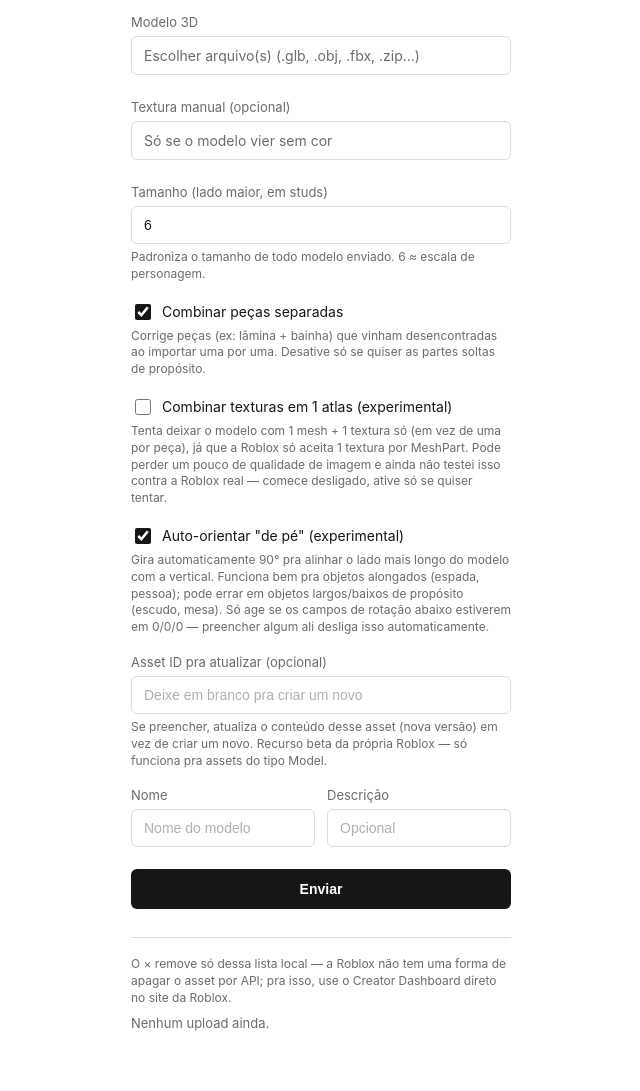
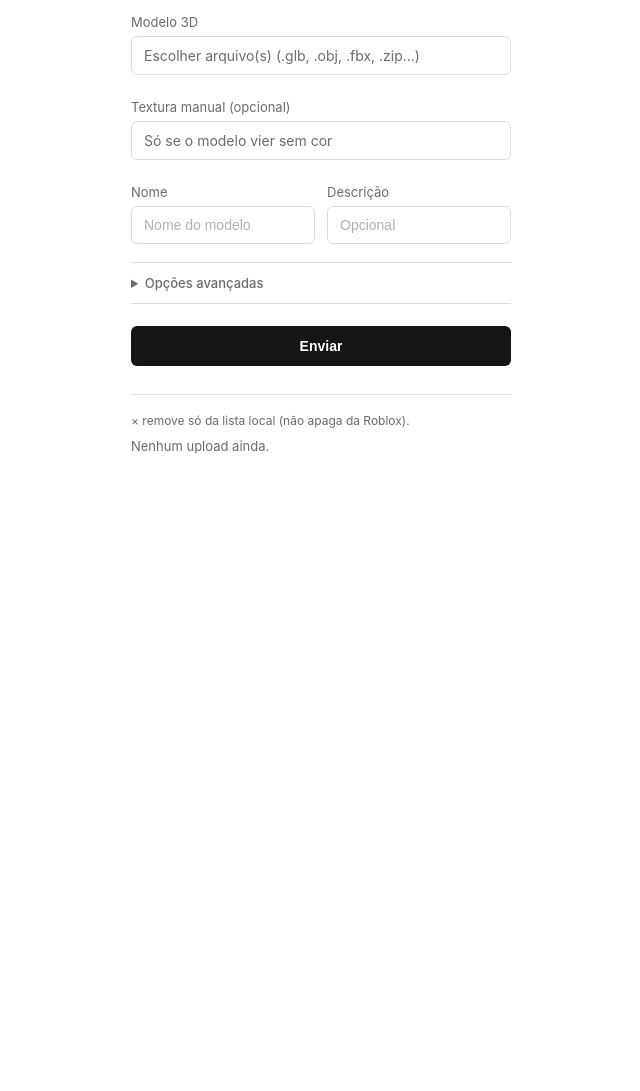
Before and after one commit to lonasharkins-blip/roblox-uploader, a Flask app: page / in a window 1280 px wide. Shown: the part 148-1239 px from the top of the page, without its empty margins (319-959 px from the left). After the commit the page ends 602 px from the top, so only its background shows below. Run offline with Flask 3, Linux system fonts and the light colour scheme; some libraries are stand-ins or nearby versions.

Commit message:
Add files via upload

```diff
--- a/templates/index.html
+++ b/templates/index.html
@@ -110,6 +110,15 @@
   }
   .checkbox-label input { width: 16px; height: 16px; accent-color: var(--accent); cursor: pointer; }
 
+  .part-list { display: flex; flex-direction: column; gap: 6px; }
+  .part-row {
+    display: flex; align-items: center; gap: 8px;
+    font-size: 13px; padding: 6px 8px; border: 1px solid var(--border); border-radius: 6px;
+    cursor: pointer;
+  }
+  .part-row input { width: 15px; height: 15px; accent-color: var(--accent); cursor: pointer; flex-shrink: 0; }
+  .part-row.excluded { border-color: var(--error); color: var(--error); }
+
   .quick-rotate-row { display: flex; gap: 6px; margin-top: 8px; }
   .chip-btn {
     width: auto; flex: 1; margin-top: 0; padding: 7px 4px;
@@ -152,6 +161,21 @@
   .status .warning-line { display: block; color: var(--warn); margin-top: 6px; }
 
   hr { border: none; border-top: 1px solid var(--border); margin: 28px 0 18px; }
+
+  details {
+    border-top: 1px solid var(--border);
+    border-bottom: 1px solid var(--border);
+    padding: 12px 0;
+    margin-bottom: 18px;
+  }
+  details summary {
+    cursor: pointer;
+    font-size: 13px;
+    color: var(--muted);
+    font-weight: 500;
+  }
+  details[open] summary { margin-bottom: 14px; }
+  details fieldset:last-child { margin-bottom: 0; }
 
   .history-row {
     display: flex; align-items: center; justify-content: space-between; gap: 10px;
@@ -214,10 +238,9 @@
         <button type="button" class="chip-btn" data-axis="z">+90° Z</button>
         <button type="button" class="chip-btn" id="resetRotation">Zerar</button>
       </div>
-      <div class="help">Rotação em graus (X/Y/Z) pra corrigir a orientação — gira o modelo aí em cima conforme você digita.</div>
       <button type="button" id="downloadPreviewBtn" class="secondary-btn">Baixar imagem do visualizador</button>
     </div>
-    <div class="help" id="previewHint" style="display:none;">Arraste pra girar a câmera e olhar de todo ângulo.</div>
+    <div class="help" id="previewHint" style="display:none;">Arraste pra girar a câmera.</div>
   </fieldset>
 
   <fieldset>
@@ -227,43 +250,6 @@
       <span id="dropLabelTex">Só se o modelo vier sem cor</span>
     </label>
   </fieldset>
-
-  <fieldset>
-    <label for="targetSize">Tamanho (lado maior, em studs)</label>
-    <input type="number" id="targetSize" value="6" min="0.1" max="500" step="0.5" />
-    <div class="help">Padroniza o tamanho de todo modelo enviado. 6 ≈ escala de personagem.</div>
-  </fieldset>
-
-  <fieldset class="checkbox-field">
-    <label class="checkbox-label">
-      <input type="checkbox" id="mergeParts" checked />
-      Combinar peças separadas
-    </label>
-    <div class="help">Corrige peças (ex: lâmina + bainha) que vinham desencontradas ao importar uma por uma. Desative só se quiser as partes soltas de propósito.</div>
-  </fieldset>
-
-  <fieldset class="checkbox-field">
-    <label class="checkbox-label">
-      <input type="checkbox" id="bakeAtlas" />
-      Combinar texturas em 1 atlas (experimental)
-    </label>
-    <div class="help">Tenta deixar o modelo com 1 mesh + 1 textura só (em vez de uma por peça), já que a Roblox só aceita 1 textura por MeshPart. Pode perder um pouco de qualidade de imagem e ainda não testei isso contra a Roblox real — comece desligado, ative só se quiser tentar.</div>
-  </fieldset>
-
-  <fieldset class="checkbox-field">
-    <label class="checkbox-label">
-      <input type="checkbox" id="autoOrient" checked />
-      Auto-orientar "de pé" (experimental)
-    </label>
-    <div class="help">Gira automaticamente 90° pra alinhar o lado mais longo do modelo com a vertical. Funciona bem pra objetos alongados (espada, pessoa); pode errar em objetos largos/baixos de propósito (escudo, mesa). Só age se os campos de rotação abaixo estiverem em 0/0/0 — preencher algum ali desliga isso automaticamente.</div>
-  </fieldset>
-
-  <fieldset>
-    <label for="updateAssetId">Asset ID pra atualizar (opcional)</label>
-    <input type="text" id="updateAssetId" placeholder="Deixe em branco pra criar um novo" inputmode="numeric" />
-    <div class="help">Se preencher, atualiza o conteúdo desse asset (nova versão) em vez de criar um novo. Recurso beta da própria Roblox — só funciona pra assets do tipo Model.</div>
-  </fieldset>
-
 
   <fieldset>
     <div class="row-2">
@@ -278,12 +264,56 @@
     </div>
   </fieldset>
 
+  <details>
+    <summary>Opções avançadas</summary>
+
+    <fieldset>
+      <label for="targetSize">Tamanho (lado maior, em studs)</label>
+      <input type="number" id="targetSize" value="6" min="0.1" max="500" step="0.5" />
+      <div class="help">6 ≈ escala de personagem.</div>
+    </fieldset>
+
+    <fieldset class="checkbox-field">
+      <label class="checkbox-label">
+        <input type="checkbox" id="mergeParts" checked />
+        Combinar peças separadas
+      </label>
+      <div class="help">Corrige peças desencontradas (ex: lâmina + bainha).</div>
+    </fieldset>
+
+    <fieldset class="checkbox-field">
+      <label class="checkbox-label">
+        <input type="checkbox" id="autoOrient" checked />
+        Auto-orientar "de pé"
+      </label>
+      <div class="help">Gira 90° pra alinhar o lado mais longo com a vertical. Experimental — pode errar em objetos largos de propósito.</div>
+    </fieldset>
+
+    <fieldset class="checkbox-field">
+      <label class="checkbox-label">
+        <input type="checkbox" id="bakeAtlas" />
+        Combinar texturas em 1 atlas
+      </label>
+      <div class="help">Tenta deixar 1 mesh + 1 textura só. Experimental, pode perder qualidade de imagem.</div>
+      <div id="partSelector" style="display:none; margin-top:10px;">
+        <div class="help">Toque numa peça no visualizador (lá em cima) ou marque na lista pra deixar ela <b>fora</b> da combinação:</div>
+        <div id="partList" class="part-list"></div>
+      </div>
+    </fieldset>
+
+    <fieldset>
+      <label for="updateAssetId">Asset ID pra atualizar</label>
+      <input type="text" id="updateAssetId" placeholder="Deixe em branco pra criar um novo" inputmode="numeric" />
+      <div class="help">Atualiza esse asset (nova versão) em vez de criar um novo.</div>
+    </fieldset>
+  </details>
+
   <button id="submitBtn">Enviar</button>
 
   <div class="status" id="statusBox"></div>
 
   <hr>
-  <div class="help" style="margin-bottom:8px;">O × remove só dessa lista local — a Roblox não tem uma forma de apagar o asset por API; pra isso, use o Creator Dashboard direto no site da Roblox.</div>
+  <div class="help" style="margin-bottom:8px;">× remove só da lista local (não apaga da Roblox).</div>
   <div id="historyList"></div>
 </div>
 
@@ -355,6 +385,90 @@
     }, 350);
   }
 
+  const bakeAtlasCheckbox = document.getElementById('bakeAtlas');
+  const partSelector = document.getElementById('partSelector');
+  const partList = document.getElementById('partList');
+  const excludedParts = new Set(); // guarda "index" de cada material marcado pra ficar separado
+  let knownParts = []; // [{index, name}] dos materiais do modelo carregado
+  const originalColors = new Map(); // index -> baseColorFactor original, pra poder desfazer o destaque
+
+  function partKey(part) {
+    return part.name ? `n:${part.name}` : `i:${part.index}`;
+  }
+
+  function highlightPart(index, excluded) {
+    try {
+      const material = modelPreview.model && modelPreview.model.materials[index];
+      if (!material || !material.pbrMetallicRoughness) return;
+      if (!originalColors.has(index)) {
+        originalColors.set(index, material.pbrMetallicRoughness.baseColorFactor.slice());
+      }
+      if (excluded) {
+        material.pbrMetallicRoughness.setBaseColorFactor([1, 0.35, 0.35, 1]);
+      } else {
+        const original = originalColors.get(index);
+        material.pbrMetallicRoughness.setBaseColorFactor(original);
+      }
+    } catch (e) {
+      // API de materiais pode não estar disponível em todo modelo -- ignora silenciosamente
+    }
+  }
+
+  function toggleExcluded(index) {
+    const part = knownParts.find(p => p.index === index);
+    if (!part) return;
+    const key = partKey(part);
+    const row = partList.querySelector(`[data-key="${key}"]`);
+    const checkbox = row ? row.querySelector('input') : null;
+    const nowExcluded = !excludedParts.has(key);
+
+    if (nowExcluded) excludedParts.add(key); else excludedParts.delete(key);
+    if (row) row.classList.toggle('excluded', nowExcluded);
+    if (checkbox) checkbox.checked = nowExcluded;
+    highlightPart(index, nowExcluded);
+  }
+
+  function renderPartList() {
+    partList.innerHTML = '';
+    knownParts.forEach(part => {
+      const key = partKey(part);
+      const label = part.name || `Parte ${part.index + 1}`;
+      const row = document.createElement('label');
+      row.className = 'part-row';
+      row.dataset.key = key;
+      row.innerHTML = `<input type="checkbox" /> ${label}`;
+      row.querySelector('input').addEventListener('change', () => toggleExcluded(part.index));
+      partList.appendChild(row);
+    });
+  }
+
+  function refreshPartSelectorVisibility() {
+    const shouldShow = bakeAtlasCheckbox.checked && knownParts.length >= 2;
+    partSelector.style.display = shouldShow ? 'block' : 'none';
+  }
+
+  bakeAtlasCheckbox.addEventListener('change', refreshPartSelectorVisibility);
+
+  modelPreview.addEventListener('load', () => {
+    excludedParts.clear();
+    originalColors.clear();
+    knownParts = [];
+    try {
+      const materials = (modelPreview.model && modelPreview.model.materials) || [];
+      knownParts = materials.map((m, i) => ({ index: i, name: m.name || '' }));
+    } catch (e) {
+      knownParts = [];
+    }
+    renderPartList();
+    refreshPartSelectorVisibility();
+  });
+
+  modelPreview.addEventListener('click', (event) => {
+    if (!bakeAtlasCheckbox.checked || typeof modelPreview.materialFromPoint !== 'function') return;
+    const material = modelPreview.materialFromPoint(event.clientX, event.clientY);
+    if (material) toggleExcluded(material.index);
+  });
+
   fileInput.addEventListener('change', () => {
     if (!fileInput.files.length) return;
     const files = Array.from(fileInput.files);
@@ -368,6 +482,10 @@
       multiFileHint.style.display = 'block';
     }
     dropArea.classList.add('has-file');
+
+    excludedParts.clear();
+    partList.innerHTML = '';
+    partSelector.style.display = 'none';
 
     const ext = files[0].name.toLowerCase().split('.').pop();
     if (files.length === 1 && (ext === 'glb' || ext === 'gltf')) {
@@ -539,6 +657,10 @@
     formData.append('targetSize', document.getElementById('targetSize').value);
     formData.append('mergeParts', document.getElementById('mergeParts').checked ? 'true' : 'false');
     formData.append('bakeAtlas', document.getElementById('bakeAtlas').checked ? 'true' : 'false');
+    const excludePartsPayload = knownParts
+      .filter(p => excludedParts.has(partKey(p)))
+      .map(p => ({ index: p.index, name: p.name || null }));
+    formData.append('excludeParts', JSON.stringify(excludePartsPayload));
     formData.append('autoOrient', document.getElementById('autoOrient').checked ? 'true' : 'false');
     formData.append('updateAssetId', document.getElementById('updateAssetId').value.trim());
     formData.append('rotateX', document.getElementById('rotateX').value || '0');
```
